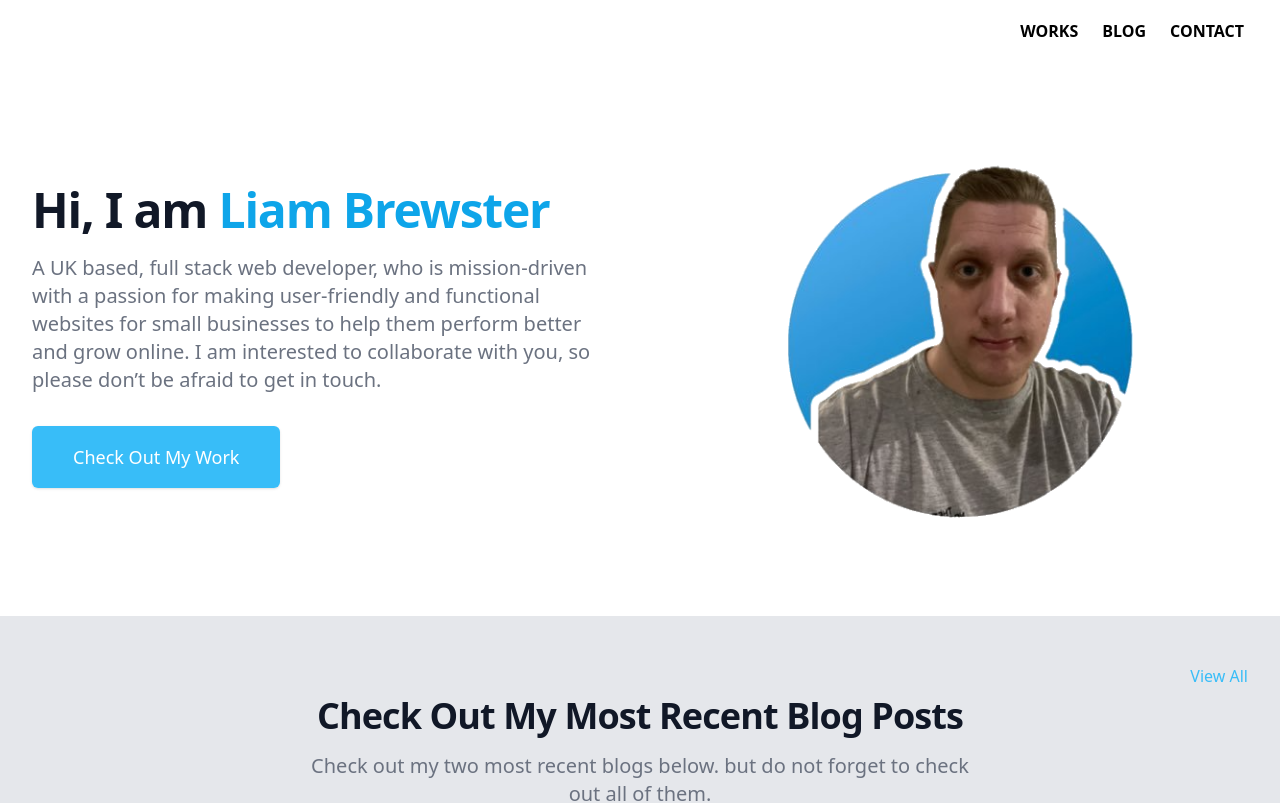
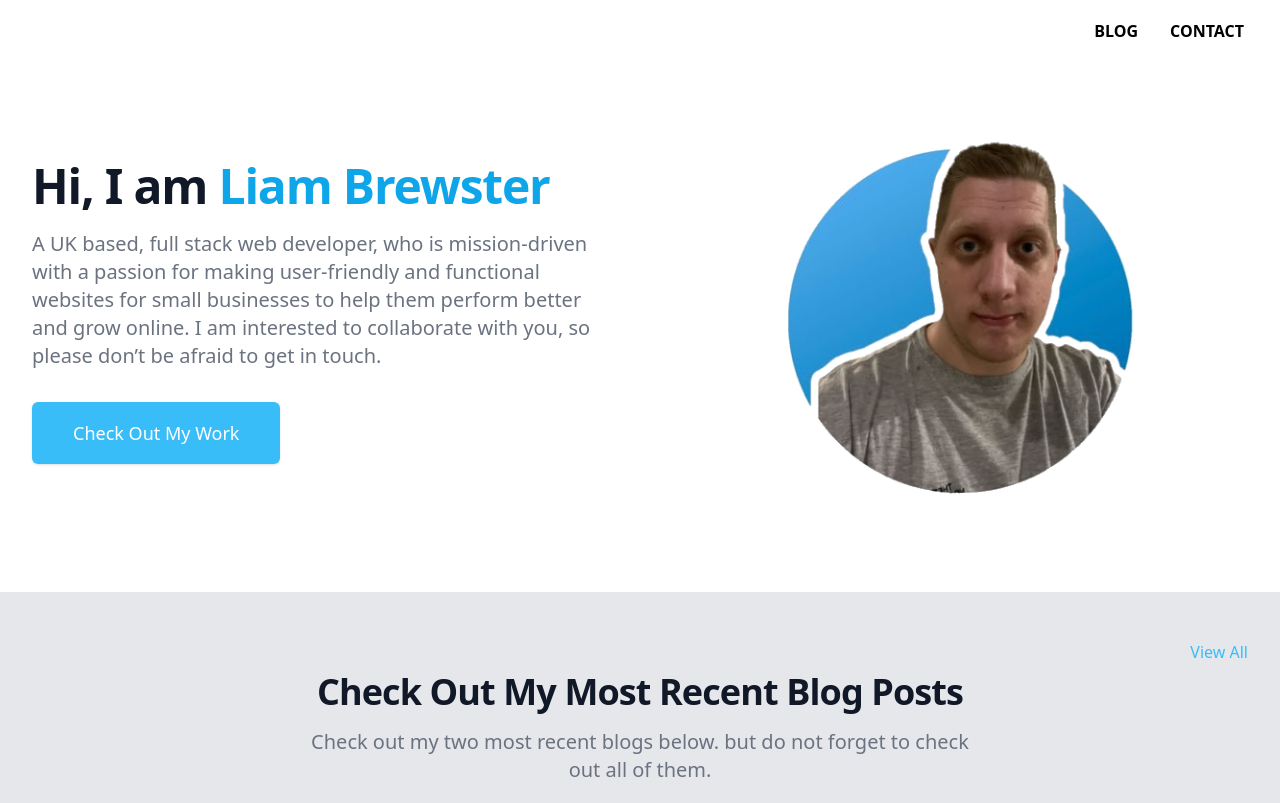
Before and after one commit to liambrewster/portfolio_site, a React (Create React App) app: page / in a window 1280 px wide. Shown: the top 803 px of the page. Built offline with nearby package versions, Linux system fonts and the light colour scheme.

Commit message:
fix #18 #26 - mobile responsive navabr

```diff
--- a/src/components/layouts/Navbar.jsx
+++ b/src/components/layouts/Navbar.jsx
@@ -1,31 +1,54 @@
 import React from 'react';
+import { FaBars,FaFacebookSquare, } from 'react-icons/fa';
 
-function Navbar() {
-  return <nav className="relative flex flex-wrap items-center justify-between px-2 py-3 bg-transparent mb-3">
+function Navbar({ fixed }) {
+  const [navbarOpen, setNavbarOpen] = React.useState(false);
+  return (
+      <nav className="relative flex flex-wrap items-center justify-between px-2 pt-3">
         <div className="container px-4 mx-auto flex flex-wrap items-center justify-between">
-    <div className="lg:flex flex-grow items-center" id="example-navbar-warning">
-      <ul className="flex flex-col lg:flex-row list-none ml-auto">
-          {/* TODO-add mobile responsiveness */}
-
+          <div className="w-full relative flex justify-between lg:w-auto lg:static lg:block lg:justify-start">
+            <a
+              className="text-sm font-bold leading-relaxed inline-block mr-4 py-2 whitespace-nowrap uppercase "
+              href="#p"
+            >
+            </a>
+            <button
+              className=" cursor-pointer text-xl leading-none px-3 py-1 border border-solid border-transparent rounded bg-red block lg:hidden outline-none focus:outline-none "
+              type="button"
+              onClick={() => setNavbarOpen(!navbarOpen)}
+            >
+              <i className="fas fa-bars "><FaBars /></i>
+            </button>
+          </div>
+          <div
+            className={
+              "lg:flex flex-grow items-center" +
+              (navbarOpen ? " flex" : " hidden")
+            }
+            id="example-navbar-danger"
+          >
+            <ul className="flex flex-col lg:flex-row list-none lg:ml-auto">
               <li className="nav-item">
-            <a className="px-3 py-2 flex items-center text-s uppercase font-bold leading-snug text-black hover:opacity-75 hover:tracking-wider" href="#featured">
-              Works
+                <a
+                  className="px-3 py-2 flex items-center text-s uppercase font-bold leading-snug  hover:opacity-75 hover:tracking-wider"
+                  href="https://blog.liambrewster.co.uk"
+                >
+                  <span className="ml-2">Blog</span>
                 </a>
               </li>
               <li className="nav-item">
-            <a className="px-3 py-2 flex items-center text-s uppercase font-bold leading-snug text-black hover:opacity-75 hover:tracking-wider" href="https://blog.liambrewster.co.uk">
-              Blog
-            </a>
-          </li>
-          <li className="nav-item">
-            <a className="px-3 py-2 flex items-center text-s uppercase font-bold leading-snug text-black hover:opacity-75 hover:tracking-wider" href="#contact">
-              Contact
+                <a
+                  className="px-3 py-2 flex items-center text-s uppercase font-bold leading-snug  hover:opacity-75 hover:tracking-wider"
+                  href="#contact"
+                >
+                  <span className="ml-2">Contact</span>
                 </a>
               </li>
             </ul>
           </div>
         </div>
-</nav>;
+      </nav>
+  );
 }
 
 export default Navbar;
```
Lines whose indentation alone changed are shown as unchanged.
